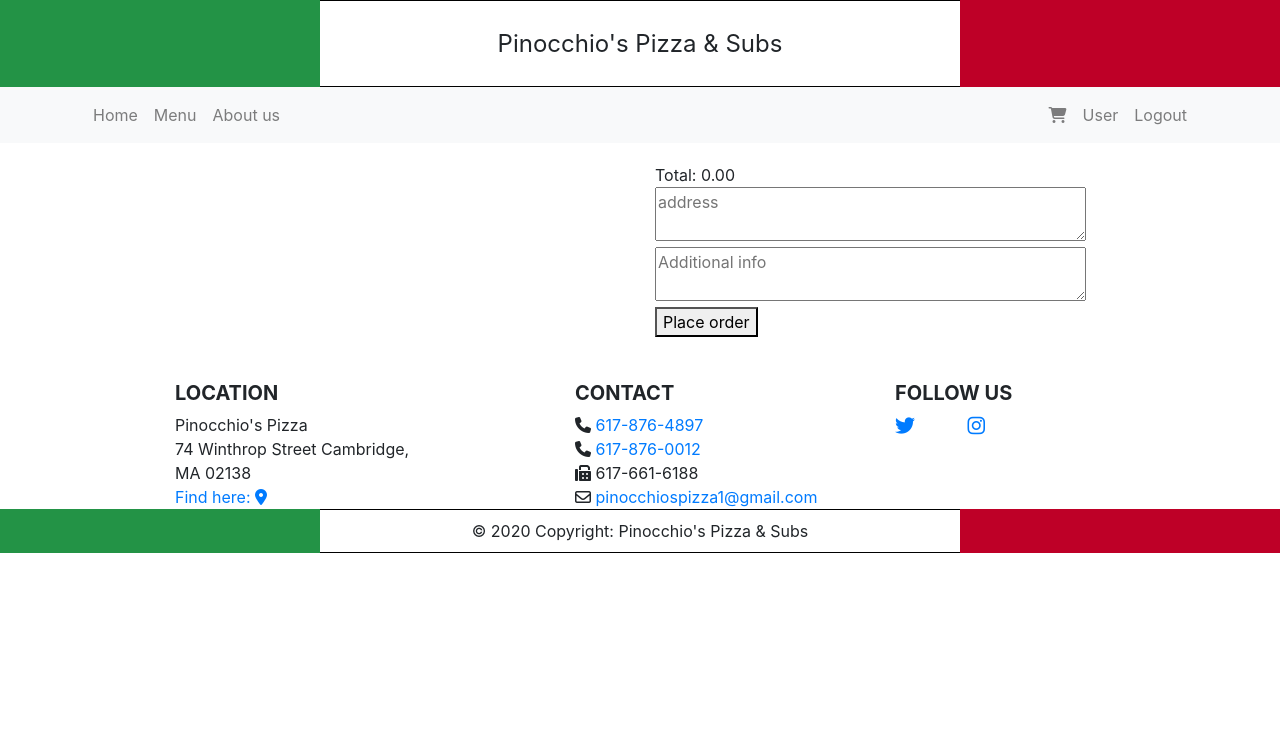
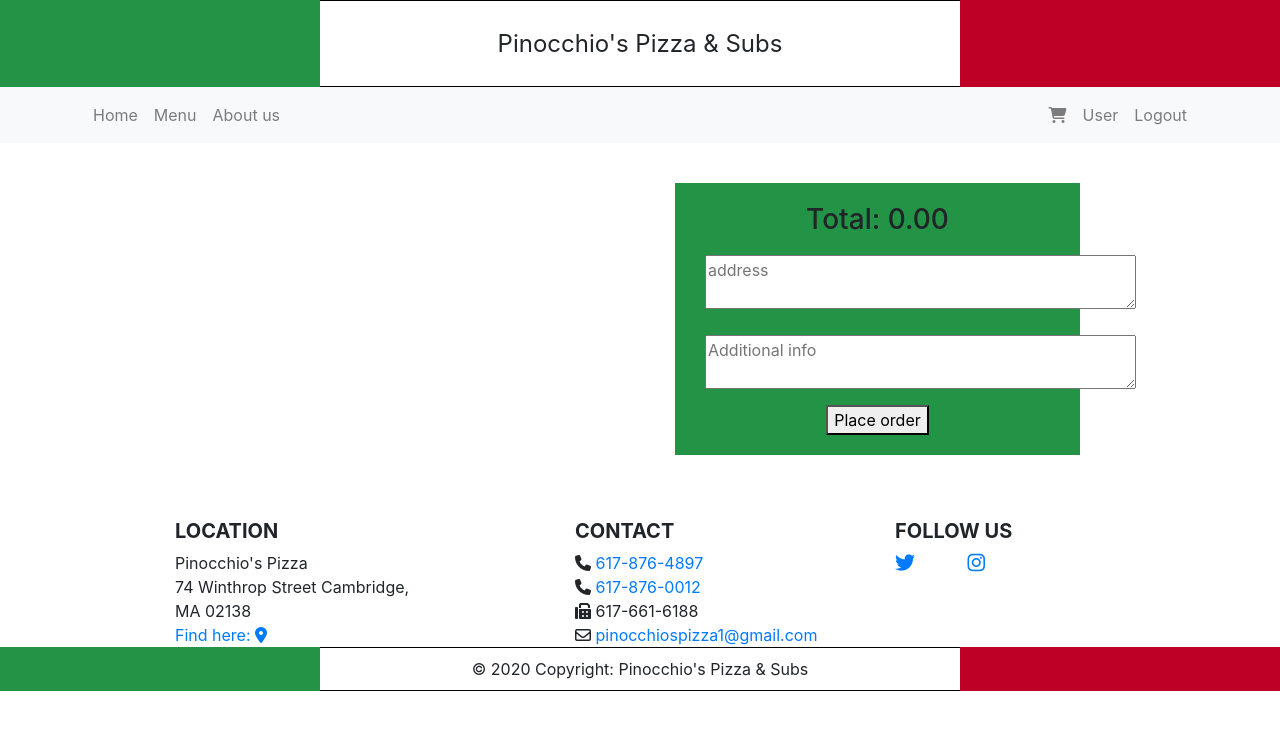
Before and after one commit to ArturBa/CS50-s-Web-Programming-with-Python-and-JavaScript, a Django app: page /checkout in a window 1280 px wide. Shown: the top 730 px of the page. Run offline with Django 3.2, Linux system fonts and the light colour scheme; the visitor is signed in with stand-in values (Sample User, id 1); data comes from the database, SQL or seed files in the repository; data that the repository does not hold is empty; style sheets or scripts are compiled from the project's sources; some libraries are stand-ins or nearby versions.

Commit message:
Add address and additional info on the checkout

```diff
--- a/orders/models.py
+++ b/orders/models.py
@@ -167,7 +167,7 @@ class Order(models.Model):
     """
     status = models.ForeignKey(OrderStatus, on_delete=models.PROTECT, related_name="orders")
     user_id = models.ForeignKey(User, on_delete=models.CASCADE, related_name="orders")
-    creation_date = models.DateField(auto_now_add=True)
+    creation_date = models.DateTimeField(auto_now_add=True)
     pizza_order = models.ManyToManyField(PizzaOrder, blank=True, related_name='order')
     sub_order = models.ManyToManyField(SubsOrder, blank=True, related_name='order')
     salad_order = models.ManyToManyField(SaladOrder, blank=True, related_name='order')
--- /dev/null
+++ b/orders/static/orders/style/checkout.scss
@@ -0,0 +1,12 @@
+@import "colors";
+
+.order-details {
+  background-color: $green;
+  padding: 20px;
+  margin: 20px;
+  text-align: center;
+}
+
+textarea {
+  margin: 10px;
+}
--- a/orders/templates/orders/checkout.html
+++ b/orders/templates/orders/checkout.html
@@ -17,12 +17,12 @@
 
             {% for pizza in cart.pizza_order.all %}
                 <div class="order">
-                    Pizza: {{ pizza.pizza_id.style.name }}{{ pizza.pizza_id.name }}<br>
+                    <h3>Pizza {{ pizza.pizza_id.type.name }}: {{ pizza.pizza_id.name }}</h3>
                     Size: {% if pizza.large %} big {% else %} small {% endif %} <br>
                     Toppings:
-                    {% for topping in pizza.toppings.all %}
-                        {{ topping.name }}
-                    {% endfor %} <br>
+                    {% for top in pizza.toppings.all %}
+                        {{ top.name }}
+                    {% endfor %}<br>
                     Price:
                     <div style="display: inline" class="price">{% if pizza.large %}
                         {{ pizza.pizza_id.price_large }} {% else %}
@@ -32,9 +32,9 @@
 
             {% for sub in cart.sub_order.all %}
                 <div class="order">
-                    <h2>
+                    <h3>
                         {{ sub.sub_id.name }}
-                    </h2>
+                    </h3>
                     Size: {% if sub.large %} big {% else %} small {% endif %} <br>
                     Extra cheese: {% if sub.extra_cheese %} yes
                     <div class="extra-cheese" style="display: inline; opacity: 0">y</div> {% else %} no {% endif %} <br>
@@ -57,9 +57,9 @@
 
             {% for salad in cart.salad_order.all %}
                 <div class="order">
-                    <h2>
+                    <h3>
                         {{ salad.salad_id.name }}
-                    </h2>
+                    </h3>
                     Price:
                     <div style="display: inline" class="price">{{ salad.salad_id.price }} </div>
                 </div>
@@ -77,9 +77,9 @@
 
             {% for dinner_plate in cart.dinner_plate_order.all %}
                 <div class="order">
-                    <h2>
+                    <h3>
                         {{ dinner_plate.dinner_plate_id.name }}
-                    </h2>
+                    </h3>
                     Size: {% if dinner_plate.large %} big {% else %} small {% endif %} <br>
                     Price:
                     <div style="display: inline" class="price">{% if dinner_plate.large %}
@@ -88,15 +88,19 @@
                 </div>
             {% endfor %}
         </div>
-        <div class="col-md-6 order-details">
-            Total:
-            <div style="display: inline" class="total-price"></div>
-            <form action="make_order" method="post">
-                {% csrf_token %}
-                <textarea placeholder="address" cols="40" maxlength="512" required></textarea>
-                <textarea placeholder="Additional info" cols="40" maxlength="512"></textarea>
-                <button>Place order</button>
-            </form>
+        <div class="col-md-6">
+            <div class="order-details">
+                <h3>Total:
+                    <div style="display: inline" class="total-price"></div>
+                </h3>
+                <form action="make_order" method="post">
+                    {% csrf_token %}
+                    <textarea name="address" placeholder="address" cols="40" maxlength="512" required></textarea>
+                    <textarea name="add_info" placeholder="Additional info" cols="40" maxlength="512"></textarea>
+                    <br>
+                    <button>Place order</button>
+                </form>
+            </div>
         </div>
     </div>
 {% endblock %}
--- a/orders/views.py
+++ b/orders/views.py
@@ -101,10 +101,14 @@ def checkout_view(request):
 
 
 def make_order(request):
+    if request.method != 'POST':
+        return HttpResponseRedirect(reverse("index"))
     status = OrderStatus.objects.get_or_create(name="In shopping cart")[0]
     order = Order.objects.get_or_create(user_id=request.user, status=status)[0]
     status = OrderStatus.objects.get_or_create(name="Collecting goods")[0]
     order.status = status
+    order.address = request.POST['address']
+    order.add_info = request.POST['add_info']
     order.creation_date = datetime.now()
     order.save()
     return HttpResponseRedirect(reverse("index"))
@@ -252,7 +256,7 @@ def update_pizza(request):
         order.save()
         return HttpResponse('Pizza order updated', status=200)
     except Exception as exception:
-        print(type(exception))
+        print(exception)
         return HttpResponse(f'Exception {exception}', status=400)
 
 
```
Also changed, not shown: orders/templates/orders/orders.html (+4 -4 lines).
